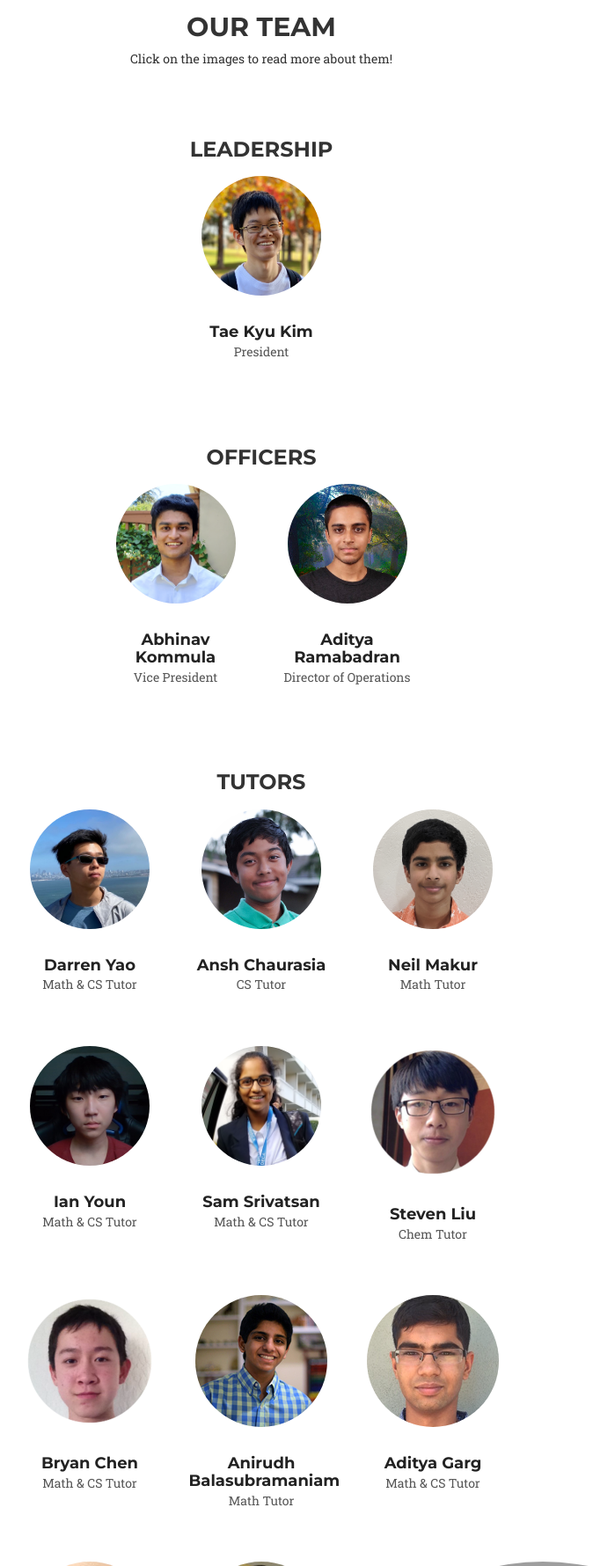
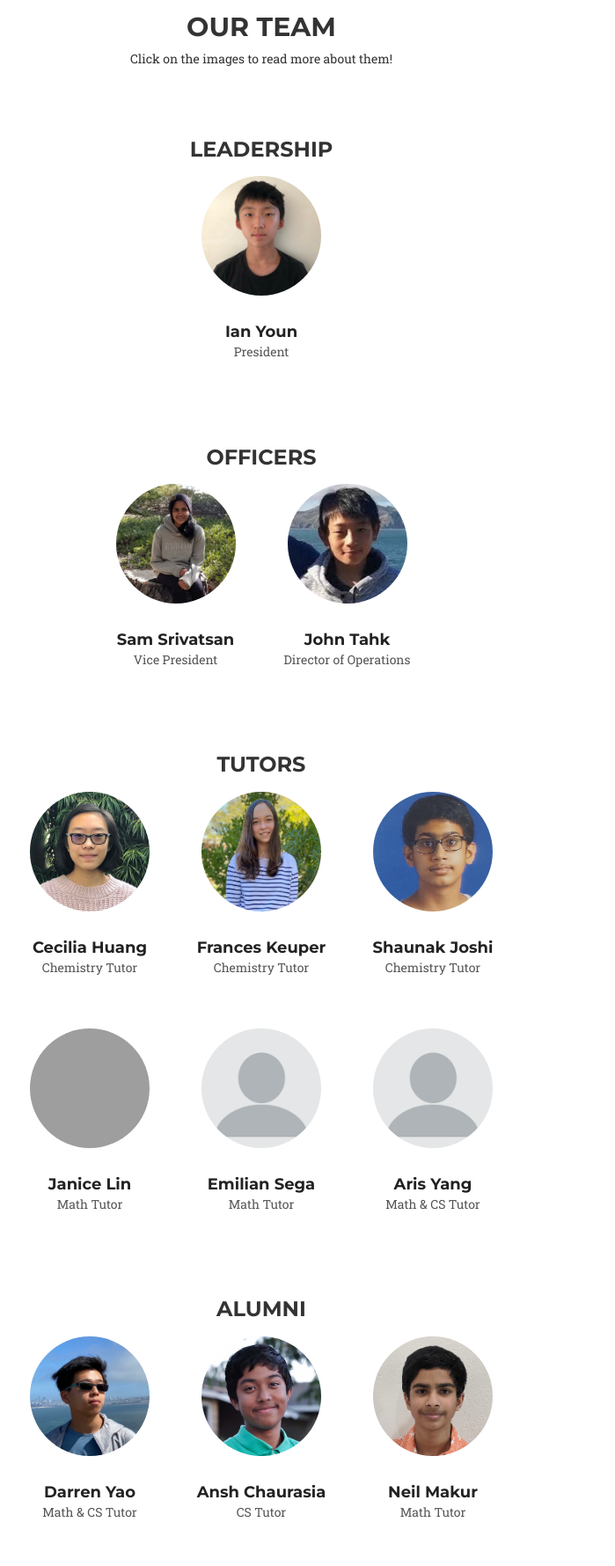
Before and after one commit to Aeratian/caltutors, a Django app: page /team/ in a window 1280 px wide. Shown: the part 156-1936 px from the top of the page at 88% size, without its empty margins (343-1042 px from the left). Run offline with Django 3.2, Linux system fonts and the light colour scheme; some libraries are stand-ins or nearby versions; some web fonts are replaced; grey boxes are pictures that could not be loaded.

Commit message:
Add New tutors

```diff
--- a/pages/templates/pages/team.html
+++ b/pages/templates/pages/team.html
@@ -112,10 +112,10 @@
 					<div class = "col-lg-5"></div>
 					<div class="col-lg-2">
                         <div class = "team-member">
-							<a href = "/team_member?name=tae_kyu_kim">
+							<a href = "/team_member?name=ian_youn">
 								{% load static %}
-								<img src = "{% static 'img/team/tae_kyu_kim.png' %}" height = "150" width = "150" class = "img-circle" alt="" onMouseOver="show_blurb()" onMouseOut="hide_blurb()">
-								<h4>Tae Kyu Kim</h4>
+								<img src = "{% static 'img/team/ian_youn.jpeg' %}" height = "150" width = "150" class = "img-circle" alt="" onMouseOver="show_blurb()" onMouseOut="hide_blurb()">
+								<h4>Ian Youn</h4>
 								<p>President</p>
 							</a>
 						</div>
@@ -133,20 +133,20 @@
 					<div class="col-lg-4"> </div>
 					<div class="col-lg-2">
 						<div class = "team-member">
-							<a href = "/team_member?name=abhinav_kommula">
+							<a href = "/team_member?name=sam_srivatsan">
 								{% load static %}
-								<img src = "{% static 'img/team/abhinav_kommula.png' %}" height = "150" width = "150" class = "img-circle" alt="" onMouseOver="show_blurb()" onMouseOut="hide_blurb()">
-								<h4>Abhinav Kommula</h4>
+								<img src = "{% static 'img/team/sam_srivatsan.jpg' %}" height = "150" width = "150" class = "img-circle" alt="" onMouseOver="show_blurb()" onMouseOut="hide_blurb()">
+								<h4>Sam Srivatsan</h4>
 								<p>Vice President</p>
 							</a>
 						</div>
 					</div>
 					<div class="col-lg-2">
 						<div class = "team-member">
-							<a href = "/team_member?name=aditya_ramabadran">
+							<a href = "/team_member?name=john_tahk">
 								{% load static %}
-								<img src = "{% static 'img/team/aditya_ramabadran.png' %}" height = "150" width = "150" class = "img-circle" alt="" onMouseOver="show_blurb()" onMouseOut="hide_blurb()">
-								<h4>Aditya Ramabadran</h4>
+								<img src = "{% static 'img/team/john_tahk.jpg' %}" height = "150" width = "150" class = "img-circle" alt="" onMouseOver="show_blurb()" onMouseOut="hide_blurb()">
+								<h4>John Tahk</h4>
 								<p>Director of Operations</p>
 							</a>
 						</div>
@@ -155,11 +155,85 @@
 				</div>
 			</div>
 		</section>
-
 		<!-- Tutor Section -->
 		<section id="tutor" style = "padding: 0 0 3vh 0 !important">
 			<div class="noselect container" style = "text-align: center">
 				<h3>Tutors</h3>
+				<div class = "row">
+					<div class="col-lg-3"></div>
+					<div class="col-lg-2">
+						<div class = "team-member">
+							<a href = "/team_member?name=cecilia_huang">
+								{% load static %}
+								<img src = "{% static 'img/team/cecilia_huang.jpg' %}" height = "150" width = "150" class = "img-circle" alt="" onMouseOver="show_blurb()" onMouseOut="hide_blurb()">
+								<h4>Cecilia Huang</h4>
+								<p>Chemistry Tutor</p>
+							</a>
+						</div>
+					</div>
+					<div class = "col-lg-2">
+						<div class = "team-member">
+							<a href = "/team_member?name=frances_keuper">
+								{% load static %}
+								<img src = "{% static 'img/team/frances_keuper.png' %}" height = "150" width = "150" class = "img-circle" alt="" onMouseOver="show_blurb()" onMouseOut="hide_blurb()">
+								<h4>Frances Keuper</h4>
+								<p>Chemistry Tutor</p>
+							</a>
+						</div>
+					</div>
+					<div class="col-lg-2">
+						<div class = "team-member">
+							<a href = "/team_member?name=shaunak_joshi">
+								{% load static %}
+								<img src = "{% static 'img/team/shaunak_joshi.jpg' %}" height = "150" width = "150" class = "img-circle" alt="" onMouseOver="show_blurb()" onMouseOut="hide_blurb()">
+								<h4>Shaunak Joshi</h4>
+								<p>Chemistry Tutor</p>
+							</a>
+						</div>
+					</div>
+					<div class="col-lg-3"></div>
+				</div>
+				<div class = "row">
+					<div class="col-lg-3"></div>
+					<div class="col-lg-2">
+						<div class = "team-member">
+							<a href = "/team_member?name=janice_lin">
+								{% load static %}
+								<img src = "{% static 'img/team/blank_image.jpg' %}" height = "150" width = "150" class = "img-circle" alt="" onMouseOver="show_blurb()" onMouseOut="hide_blurb()">
+								<h4>Janice Lin</h4>
+								<p>Math Tutor</p>
+							</a>
+						</div>
+					</div>
+					<div class = "col-lg-2">
+						<div class = "team-member">
+							<a href = "/team_member?name=emilian_sega">
+								{% load static %}
+								<img src = "{% static 'img/team/blank_image.png' %}" height = "150" width = "150" class = "img-circle" alt="" onMouseOver="show_blurb()" onMouseOut="hide_blurb()">
+								<h4>Emilian Sega</h4>
+								<p>Math Tutor</p>
+							</a>
+						</div>
+					</div>
+					<div class="col-lg-2">
+						<div class = "team-member">
+							<a href = "/team_member?name=aris_yang">
+								{% load static %}
+								<img src = "{% static 'img/team/blank_image.png' %}" height = "150" width = "150" class = "img-circle" alt="" onMouseOver="show_blurb()" onMouseOut="hide_blurb()">
+								<h4>Aris Yang</h4>
+								<p>Math & CS Tutor</p>
+							</a>
+						</div>
+					</div>
+					<div class="col-lg-3"></div>
+				</div>
+			</div>
+		</section>
+
+		<!-- Alumni Section -->
+		<section id="alumni" style = "padding: 0 0 3vh 0 !important">
+			<div class="noselect container" style = "text-align: center">
+				<h3>Alumni</h3>
 				<div class = "row">
 					<div class="col-lg-3"></div>
 					<div class="col-lg-2">
@@ -198,40 +272,6 @@
 					<div class="col-lg-3"></div>
 					<div class="col-lg-2">
 						<div class = "team-member">
-							<a href = "/team_member?name=ian_youn">
-								{% load static %}
-								<img src = "{% static 'img/team/ian_youn.png' %}" height = "150" width = "150" class = "img-circle" alt="" onMouseOver="show_blurb()" onMouseOut="hide_blurb()">
-								<h4>Ian Youn</h4>
-								<p>Math & CS Tutor</p>
-							</a>
-						</div>
-					</div>
-					<div class="col-lg-2">
-						<div class = "team-member">
-							<a href = "/team_member?name=sam_srivatsan">
-								{% load static %}
-								<img src = "{% static 'img/team/sam_srivatsan.png' %}" height = "150" width = "150" class = "img-circle" alt="" onMouseOver="show_blurb()" onMouseOut="hide_blurb()">
-								<h4>Sam Srivatsan</h4>
-								<p>Math & CS Tutor</p>
-							</a>
-						</div>
-					</div>
-					<div class="col-lg-2">
-						<div class = "team-member">
-							<a href = "/team_member?name=steven">
-								{% load static %}
-								<img src = "{% static 'img/team/steven.png' %}" class = "img-circle" alt="" onMouseOver="show_blurb()" onMouseOut="hide_blurb()">
-								<h4>Steven Liu</h4>
-								<p>Chem Tutor</p>
-							</a>
-						</div>
-					</div>
-					<div class="col-lg-3"></div>
-				</div>
-				<div class = "row">
-					<div class="col-lg-3"></div>
-					<div class="col-lg-2">
-						<div class = "team-member">
 							<a href = "/team_member?name=bryan">
 								{% load static %}
 								<img src = "{% static 'img/team/bryan.png' %}" class = "img-circle" alt="" onMouseOver="show_blurb()" onMouseOut="hide_blurb()">
@@ -252,11 +292,11 @@
 					</div>
 					<div class="col-lg-2">
 						<div class = "team-member">
-							<a href = "/team_member?name=aditya_garg">
+							<a href = "/team_member?name=steven">
 								{% load static %}
-								<img src = "{% static 'img/team/aditya_garg.png' %}" class = "img-circle" alt="" onMouseOver="show_blurb()" onMouseOut="hide_blurb()">
-								<h4>Aditya Garg</h4>
-								<p>Math & CS Tutor</p>
+								<img src = "{% static 'img/team/steven.png' %}" class = "img-circle" alt="" onMouseOver="show_blurb()" onMouseOut="hide_blurb()">
+								<h4>Steven Liu</h4>
+								<p>Chem Tutor</p>
 							</a>
 						</div>
 					</div>
@@ -286,11 +326,11 @@
 					</div>
 					<div class="col-lg-2">
 						<div class = "team-member">
-							<a href = "/team_member?name=kevin_tan_redirect">
+							<a href = "/team_member?name=aditya_garg">
 								{% load static %}
-								<img src = "{% static 'img/team/kevin_tan.png' %}" class = "img-circle" alt="" onMouseOver="show_blurb()" onMouseOut="hide_blurb()">
-								<h4>Kevin Tan</h4>
-								<p>Private Tutor</p>
+								<img src = "{% static 'img/team/aditya_garg.png' %}" class = "img-circle" alt="" onMouseOver="show_blurb()" onMouseOut="hide_blurb()">
+								<h4>Aditya Garg</h4>
+								<p>Math & CS Tutor</p>
 							</a>
 						</div>
 					</div>
@@ -318,13 +358,13 @@
 							</a>
 						</div>
 					</div>
-					<div class = "col-lg-2">
+					<div class="col-lg-2">
 						<div class = "team-member">
-							<a href = "/team_member?name=andrew">
+							<a href = "/team_member?name=kevin_tan_redirect">
 								{% load static %}
-								<img src = "{% static 'img/team/andrew.png' %}" class = "img-circle" alt="" onMouseOver="show_blurb()" onMouseOut="hide_blurb()">
-								<h4>Andrew Yeh</h4>
-								<p>Math Tutor</p>
+								<img src = "{% static 'img/team/kevin_tan.png' %}" class = "img-circle" alt="" onMouseOver="show_blurb()" onMouseOut="hide_blurb()">
+								<h4>Kevin Tan</h4>
+								<p>Private Tutor</p>
 							</a>
 						</div>
 					</div>
@@ -352,13 +392,13 @@
 							</a>
 						</div>
 					</div>
-					<div class="col-lg-2">
+					<div class = "col-lg-2">
 						<div class = "team-member">
-							<a href = "/team_member?name=suhas_prasad">
+							<a href = "/team_member?name=andrew">
 								{% load static %}
-								<img src = "{% static 'img/team/suhas_prasad.png' %}" class = "img-circle" alt="" onMouseOver="show_blurb()" onMouseOut="hide_blurb()">
-								<h4>Suhas Prasad</h4>
-								<p>Tutor</p>
+								<img src = "{% static 'img/team/andrew.png' %}" class = "img-circle" alt="" onMouseOver="show_blurb()" onMouseOut="hide_blurb()">
+								<h4>Andrew Yeh</h4>
+								<p>Math Tutor</p>
 							</a>
 						</div>
 					</div>
@@ -366,7 +406,7 @@
 				</div>
 				<div class = "row">
 					<div class="col-lg-3"></div>
-                    <div class="col-lg-2">
+					<div class="col-lg-2">
 						<div class = "team-member">
 							<a href = "/team_member?name=sid_majeti">
 								{% load static %}
@@ -388,10 +428,10 @@
 					</div>
 					<div class="col-lg-2">
 						<div class = "team-member">
-							<a href = "/team_member?name=richard_luo">
+							<a href = "/team_member?name=suhas_prasad">
 								{% load static %}
-								<img src = "{% static 'img/team/richard_luo.png' %}" class = "img-circle" alt="" onMouseOver="show_blurb()" onMouseOut="hide_blurb()">
-								<h4>Richard Luo</h4>
+								<img src = "{% static 'img/team/suhas_prasad.png' %}" class = "img-circle" alt="" onMouseOver="show_blurb()" onMouseOut="hide_blurb()">
+								<h4>Suhas Prasad</h4>
 								<p>Tutor</p>
 							</a>
 						</div>
@@ -399,8 +439,8 @@
 					<div class="col-lg-3"></div>
 				</div>
 				<div class = "row">
-					<div class = "col-lg-3"></div>
-                    <div class="col-lg-2">
+					<div class="col-lg-3"></div>
+					<div class="col-lg-2">
 						<div class = "team-member">
 							<a href = "/team_member?name=tom_zhang">
 								{% load static %}
@@ -422,19 +462,19 @@
 					</div>
 					<div class="col-lg-2">
 						<div class = "team-member">
-							<a href = "/team_member?name=brandon_guo">
+							<a href = "/team_member?name=richard_luo">
 								{% load static %}
-								<img src = "{% static 'img/team/brandon_guo.png' %}" class = "img-circle" alt="" onMouseOver="show_blurb()" onMouseOut="hide_blurb()">
-								<h4>Brandon Guo</h4>
+								<img src = "{% static 'img/team/richard_luo.png' %}" class = "img-circle" alt="" onMouseOver="show_blurb()" onMouseOut="hide_blurb()">
+								<h4>Richard Luo</h4>
 								<p>Tutor</p>
 							</a>
 						</div>
 					</div>
-					<div class = "col-lg-3"></div>
+					<div class="col-lg-3"></div>
 				</div>
 				<div class = "row">
-					<div class="col-lg-4"></div>
-					<div class="col-lg-2">
+					<div class = "col-lg-3"></div>
+                    <div class="col-lg-2">
 						<div class = "team-member">
 							<a href = "/team_member?name=rushil_saha">
 								{% load static %}
@@ -454,7 +494,18 @@
 							</a>
 						</div>
 					</div>
-					<div class="col-lg-4"></div>
+					<div class="col-lg-2">
+						<div class = "team-member">
+							<a href = "/team_member?name=brandon_guo">
+								{% load static %}
+								<img src = "{% static 'img/team/brandon_guo.png' %}" class = "img-circle" alt="" onMouseOver="show_blurb()" onMouseOut="hide_blurb()">
+								<h4>Brandon Guo</h4>
+								<p>Tutor</p>
+							</a>
+						</div>
+					</div>
+					<div class = "col-lg-3"></div>
+				</div>
 			</div>
 		</section>
 
--- a/pages/views.py
+++ b/pages/views.py
@@ -24,7 +24,8 @@ team_member_id = ['neil', 'michael', 'victor', 'andrew', 'raj', 'bryan',
 				  'saumya_tawakley', 'maya_abiram', 'brandon_guo', 'suhas_prasad',
 				  'aditya_ramabadran', 'andy_tang', 'richard_luo', 'rushil_saha', 'sarah_feng',
 				  'sid_majeti', 'abhinav_kommula', 'darren_yao', 'ansh_chaurasia', 'neil_makur',
-				  'ian_youn', 'sam_srivatsan']
+				  'ian_youn', 'sam_srivatsan', 'john_tahk', 'frances_keuper', 'cecilia_huang',
+				  'shaunak_joshi', 'janice_lin', 'emilian_sega', 'aris_yang']
 # removed upon request: 'parth_asawa'
 
 team_member_names = {
@@ -62,7 +63,14 @@ team_member_names = {
 	'ansh_chaurasia': 'Ansh Chaurasia',
 	'neil_makur': 'Neil Makur',
 	'ian_youn': 'Ian Youn',
-	'sam_srivatsan': 'Sam Srivatsan'
+	'sam_srivatsan': 'Sam Srivatsan',
+	'john_tahk': 'John Tahk',
+	'frances_keuper': 'Frances Keuper',
+	'cecilia_huang': 'Cecilia Huang',
+	'shaunak_joshi': 'Shaunak Joshi',
+	'janice_lin': 'Janice Lin',
+	'emilian_sega': 'Emilian Sega',
+	'aris_yang': 'Aris Yang'
 }
 
 team_member_title = {
@@ -99,8 +107,15 @@ team_member_title = {
 	'darren_yao': 'Math & CS Tutor',
 	'ansh_chaurasia': 'CS Tutor',
 	'neil_makur': 'Math Tutor',
-	'ian_youn': 'Math & CS Tutor',
-	'sam_srivatsan': 'Math & CS Tutor'
+	'ian_youn': 'President',
+	'sam_srivatsan': 'Vice President',
+	'john_tahk': 'Director of Operations',
+	'frances_kueper': 'Chemistry Tutor',
+	'cecilia_huang': 'Chemistry Tutor',
+	'shaunak_joshi': 'Chemistry Tutor',
+	'janice_lin': 'Math Tutor',
+	'aris_yang': 'Math & CS Tutor',
+	'emilian_sega': 'Math Tutor'
 }
 
 team_member_description = {
@@ -137,8 +152,15 @@ team_member_description = {
 	'darren_yao': 'Darren is a rising senior at Carlmont High School. He participates in various math and programming competitions such as the AMC, AIME, and the Platinum division of USACO. In his free time, he is an avid musician and League of Legends player.',
 	'ansh_chaurasia': 'Ansh Chaurasia is a sophomore at Monta Vista High School in Cupertino. He is a gregarious code loving person with over six years of programming experience in C++ and Java. Also holding the title of USACO Gold Contestant, Ansh is more than excited to help coders at any opportunity coming. With all of the experience and knowledge, Ansh hopes to make a positive impact on the coding community.',
 	'neil_makur': 'Neil Makur currently attends Fremont Christian High School. In his free time, he likes to learn new concepts in math, such as Differential Equations and Algebraic Topology. When he is not doing math, Neil enjoys playing the trumpet and reading books.',
-	'ian_youn': 'Ian is currently a sophomore attending Monta Vista High School. In the past, he has participated in the USACO and AMC competitions numerous times and has even qualified for the AIME. In his free time, he enjoys playing video games and sports with his friends.',
-	'sam_srivatsan': 'Sam is a sophomore at Monta Vista High School. She has participated in USACO and numerous math competitions, and sees immense possibility in machine learning. Besides the programming ones, Sam speaks five other languages! When she isn’t learning, coding or calculating, she enjoys reading and spending time with her family.'
+	'ian_youn': 'Ian is currently a junior attending Monta Vista High School. In the past, he has participated in the USACO, AMC, and F=ma competitions numerous times and is a three-time AIME qualifier and a USACO Silver contestant.',
+	'sam_srivatsan': 'Sam is a junior at Monta Vista High School. She brings an energetic attitude and years of experience with USACO, AMC-AIME, and tutoring K-12 students.',
+	'john_tahk': 'Hi I’m John, and I’m excited to be able to work with you this year! I have been teaching in various subjects for a few years and have participated in the AIME and USACO primarily. Outside of school, I love to play tennis, read fantasy books, and skate.',
+	'frances_keuper': 'Frances is a junior at Cupertino High School. She is a science enthusiast, and a passionate musician. In her free time, Frances enjoys baking, playing the violin, and spending time with her family!',
+	'cecilia_huang': 'Cecilia is currently a junior at Cupertino High School with a passion for chemistry and math. She is a Public Relations officer for her school\'s STEM magazine Tino Explore, and has experience tutoring in the past. Her interests include learning as many languages possible on Duolingo, writing, listening to music, and playing video games.',
+	'shaunak_joshi': 'I am Shaunak Joshi, and I\'m currently a junior at Monta Vista High School. I love biology and geology, and my hobbies include reading, drawing, and water polo. I hope to be a marine biologist when I\'m older.',
+	'janice_lin': 'I enjoy finding new ways to teach students, creating fun activities, and planning out things! I\'ve organized a lot of stuff in the past, and prepared problems for students as well.',
+	'aris_yang': 'My name is Aris Yang and I am a sophomore at Monta Vista High School. I am very dedicated to school and strive to get straight A\'s. My favorite school subjects are math, science, and computer science. In my free time, I primarily listen to music and play golf. ',
+	'emilian_sega': 'Emilian Sega is a junior in high school with a passion for math and astrophysics. He has helped many students with math throughout his high school years, and he loves helping them break the misconception of math being the worst subject. In his free time, Emilian enjoys photography, biking with friends, and playing videogames.'
 }
 
 def index_view(request):
```
Also changed, not shown: CalTutors/static/img/team/blank_image.png (added), CalTutors/static/img/team/cecilia_huang.jpg (added), CalTutors/static/img/team/frances_keuper.png (added), CalTutors/static/img/team/ian_youn.jpeg (added), CalTutors/static/img/team/john_tahk.jpg (added), CalTutors/static/img/team/sam_srivatsan.jpg (added), CalTutors/static/img/team/shaunak_joshi.jpg (added).
